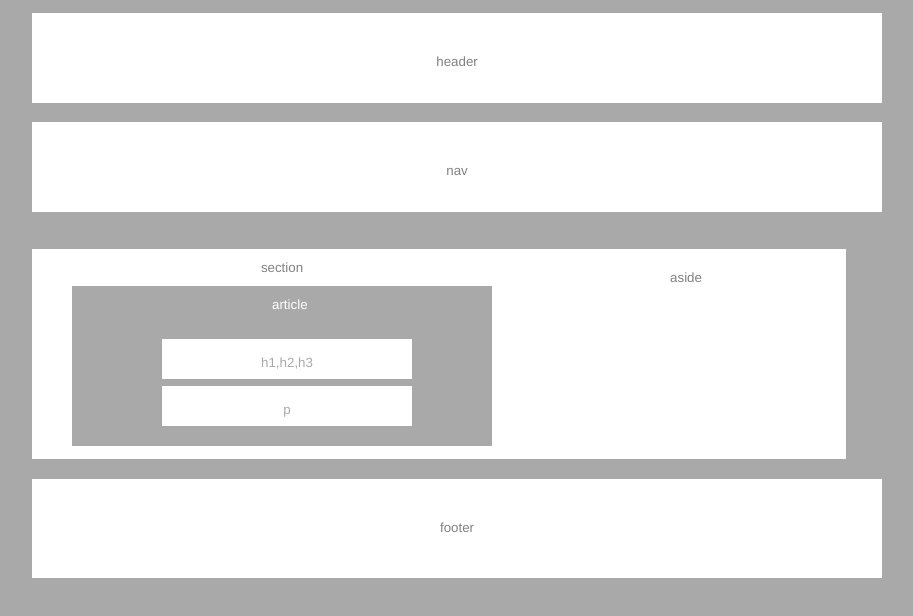
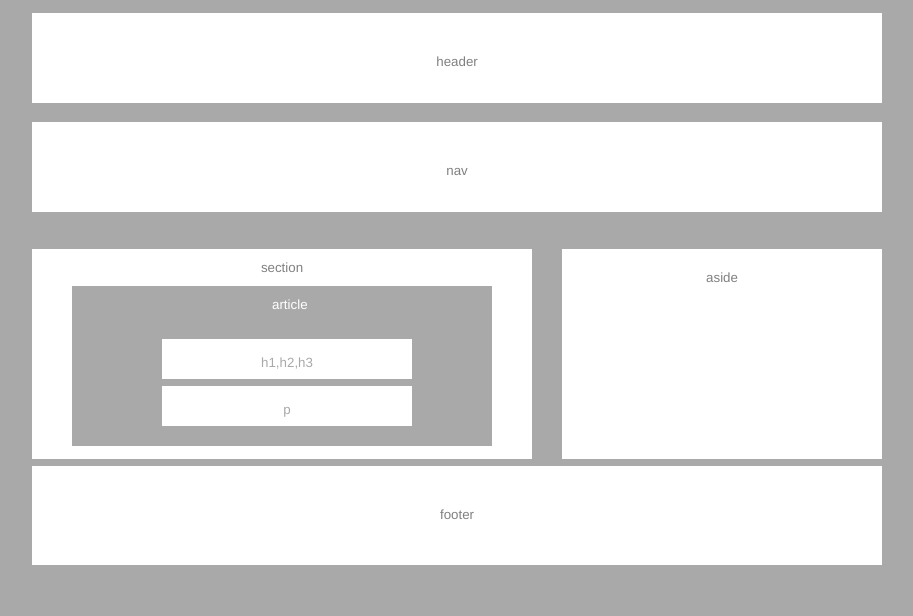
Before and after one commit to stle1117/HW-Wireframe, a plain HTML site: page index.html in a window 1280 px wide. Shown: the whole page, without its empty margins (176-1089 px from the left). Drawn offline with Linux system fonts and the light colour scheme.

Commit message:
fixed aside to absolute positioning

```diff
--- a/index.html
+++ b/index.html
@@ -26,7 +26,7 @@
     <span>section</span>
 </section>
 
-<aside class="car">
+<aside class="aside">
   <span>aside</span>
 </aside>
 <br></br>
--- a/style.css
+++ b/style.css
@@ -46,11 +46,13 @@ body {
   padding-top: 10px;
 }
 
-.car {
+.aside {
   display: block;
+  position: absolute;
   float: right;
   margin-top: 0;
   margin-right: 50px;
+  margin-left: 530px;
   height: 120px;
   width: 200px;
   color: gray;
@@ -62,7 +64,7 @@ body {
   padding-bottom: 70px;
 }
 
-.car::after {
+.aside::after {
   clear: both;
 }
 
```
